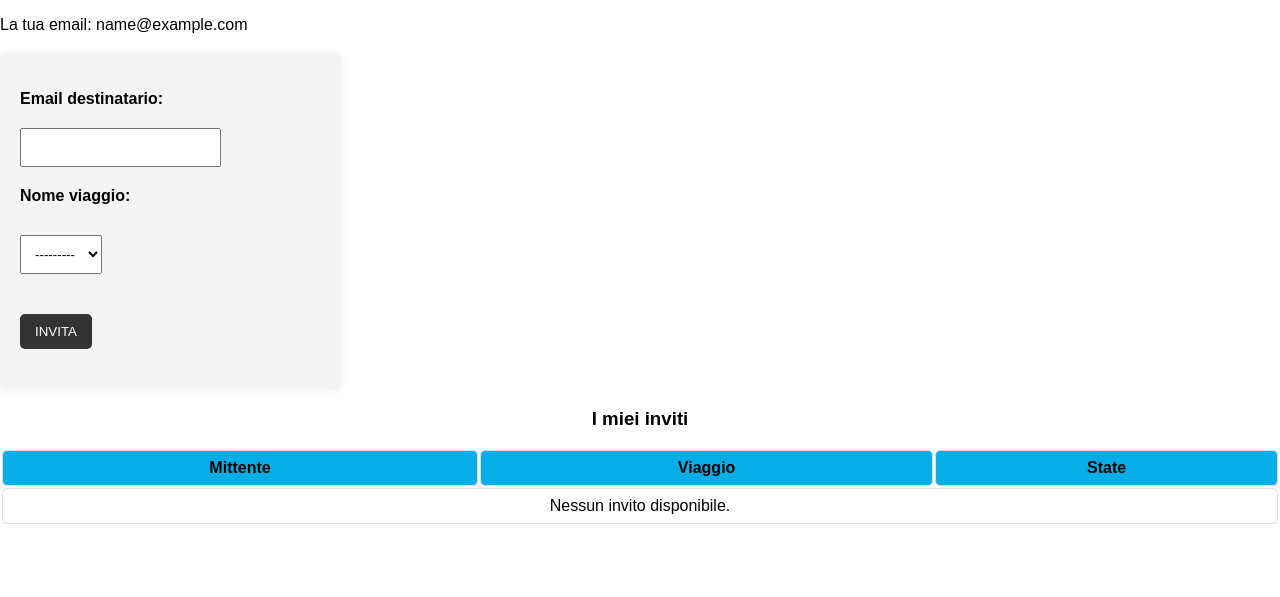
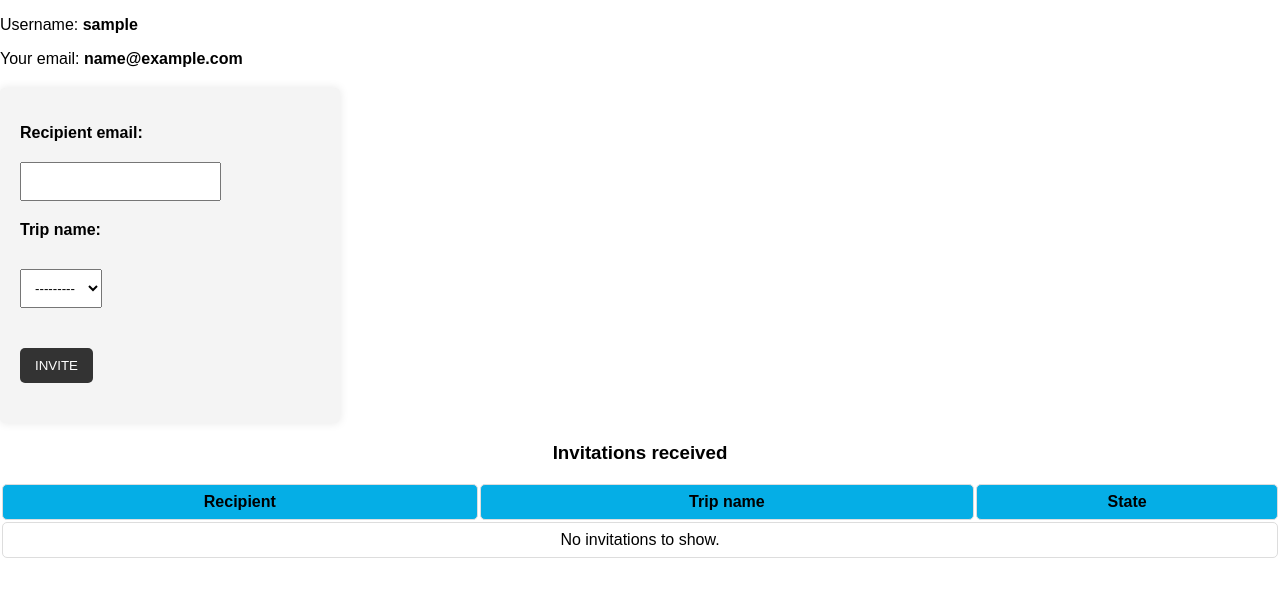
Before and after one commit to alessandrofloris/progettoIsw, a Django app: page /invite in a window 1280 px wide. Shown: the part 128-725 px from the top of the page. Run offline with Django 4.2, Linux system fonts and the light colour scheme; the visitor is signed in with stand-in values (Sample User, id 1); data that the repository does not hold is empty.

Commit message:
Last changes

```diff
--- a/travelGroup/forms.py
+++ b/travelGroup/forms.py
@@ -10,12 +10,12 @@ from datetime import datetime, time
 
 
 class InvitationForm(forms.Form):
-    ERROR_EMAIL_NOT_FOUND = "Invito non recapitato. Verifica l'email inserita"
-    ERROR_INVITATION_EXISTS = "L'utente ha già ricevuto un invito per il gruppo"
-    ERROR_ALREADY_PARTICIPATING = "L'utente fa già parte del gruppo"
+    ERROR_EMAIL_NOT_FOUND = "Invitation not sent. Verify the inserted email"
+    ERROR_INVITATION_EXISTS = "The user has already received an invitation for this trip"
+    ERROR_ALREADY_PARTICIPATING = "The user is already in the trip group"
 
-    recipient_email = forms.EmailField(label='Email destinatario', required=True)
-    trip = forms.ModelChoiceField(queryset=None, label='Nome viaggio')
+    recipient_email = forms.EmailField(label='Recipient email', required=True)
+    trip = forms.ModelChoiceField(queryset=None, label='Trip name')
 
     def __init__(self, sender_user, *args, **kwargs):
         super().__init__(*args, **kwargs)
@@ -84,7 +84,7 @@ class TripForm(ModelForm):
         departure_date = cleaned_data.get('departure_date')
         arrival_date = cleaned_data.get('arrival_date')
 
-        if departure_date and arrival_date and departure_date >= arrival_date:
+        if departure_date > arrival_date:
             raise ValidationError("Departure date must be before the arrival date.")
 
         return cleaned_data
@@ -112,7 +112,7 @@ class ActivityForm(ModelForm):
             if start_date < trip_start_date or end_date > trip_end_date:
                 raise ValidationError("Activity dates must be within the trip dates range.")
 
-            if start_date and end_date and start_date >= end_date:
+            if start_date >= end_date:
                 raise ValidationError("Start date must be before the end date.")
 
         return cleaned_data
--- a/travelGroup/templates/travelGroup/invite.html
+++ b/travelGroup/templates/travelGroup/invite.html
@@ -20,24 +20,24 @@
 
 {% block main-content %}
 
-    <p>
-       La tua email: {{  request.user.email }}
-    </p>
+    <p>Username:   <b> {{  request.user.username }} </b> </p>
+    <p>Your email: <b> {{  request.user.email }} </b></p>
+
 
     <form method="POST">
         {% csrf_token %}
         {{ form.as_p }}
 
-        <input type="submit" name="new_invite" class="button-link button-invite" value="INVITA">
+        <input type="submit" name="new_invite" class="button-link button-invite" value="INVITE">
     </form>
 
 
     <table class="invitations-table">
-        <caption><h3>I miei inviti</h3></caption>
+        <caption><h3>Invitations received</h3></caption>
         <tr>
-            <th>Mittente</th>
+            <th>Recipient</th>
             <!-- <th>Destinatario</th> -->
-            <th>Viaggio</th>
+            <th>Trip name</th>
             <th>State</th>
         </tr>
     {% if invitations_list %}
@@ -51,15 +51,15 @@
                 <td>
                     <form action="{% url 'travelGroup:process_invitation' invitation.id %}" method="post">
                         {% csrf_token %}
-                        <button type="submit" class="button-accept button-link" name="accept">Accetta</button>
-                        <button type="submit" class="button-reject button-link" name="decline">Rifiuta</button>
+                        <button type="submit" class="button-accept button-link" name="accept">ACCEPT</button>
+                        <button type="submit" class="button-reject button-link" name="decline">DECLINE</button>
                     </form>
                 </td>
             </tr>
         {% endfor %}
     {% else %}
         <tr>
-            <td colspan="5">Nessun invito disponibile.</td>
+            <td colspan="5">No invitations to show.</td>
         </tr>
     {% endif %}
     </table>
--- a/travelGroup/templates/travelGroup/trips.html
+++ b/travelGroup/templates/travelGroup/trips.html
@@ -107,10 +107,7 @@
     <footer class="footer">
         <div class="box-container">
             <div class="header-button-container">
-                <a href="invite" name="invite_button" type="button" class="header-button">INVITA NUOVI PARTECIPANTI</a>
-            </div>
-            <div class="header-button-container">
-                <a href="#" class="header-button ">CHAT</a>
+                <a href="invite" name="invite_button" type="button" class="header-button">INVITE USERS TO TRIPS</a>
             </div>
         </div>
     </footer>
--- a/travelGroup/views.py
+++ b/travelGroup/views.py
@@ -118,7 +118,6 @@ def add_invitation(request):
 
     return render(request, 'travelGroup/invite.html', {'form': form, 'invitations_list': invitations_list})
 
-
 def process_invitation(request, invitation_id):
 
     invitation = Invitation.objects.get(pk=invitation_id)
@@ -139,7 +138,7 @@ def process_invitation(request, invitation_id):
 
     return redirect('travelGroup:mytrips')
 
-
+@login_required()
 def view_trip(request, trip_id):
 
     comment_form = CommentForm()
```
Also changed, not shown: travelGroup/templates/travelGroup/tripdetails.html (+4 -4 lines), travelGroup/tests/acceptance_tests/test_acceptance.py (+2 -15 lines).
